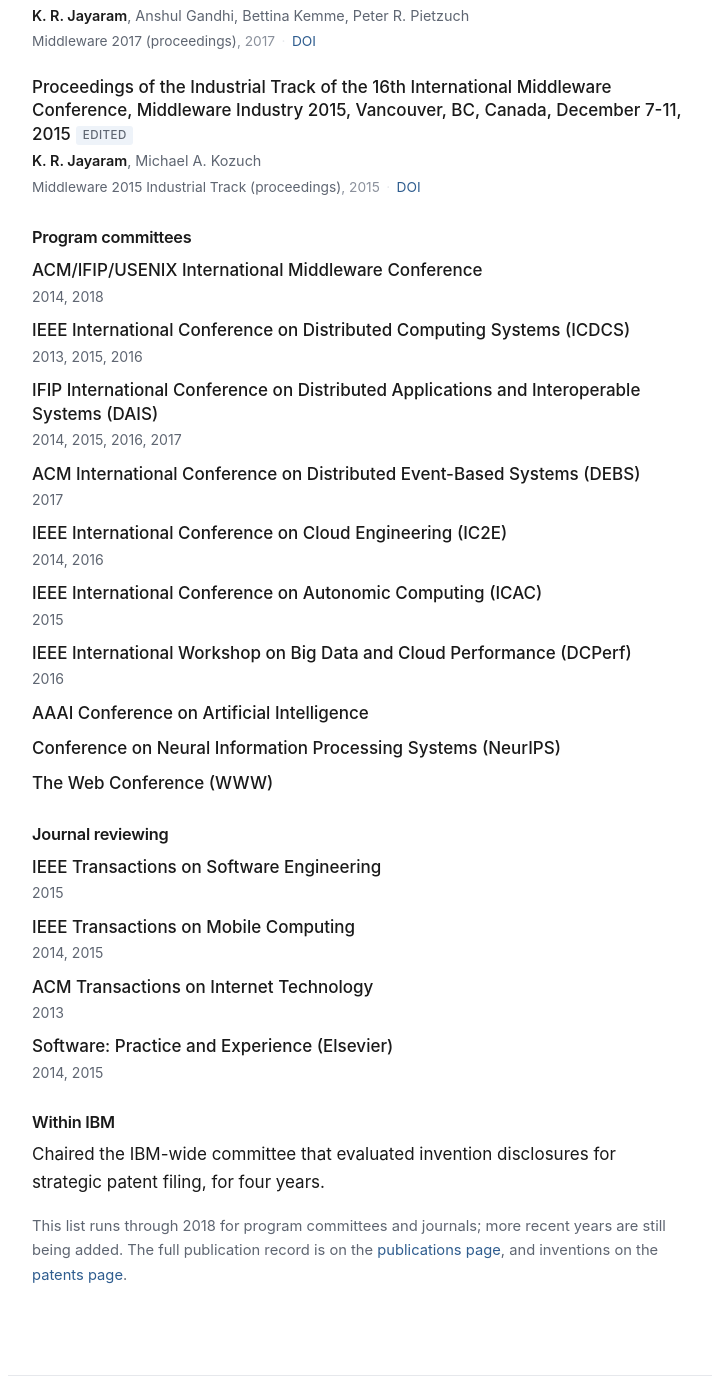
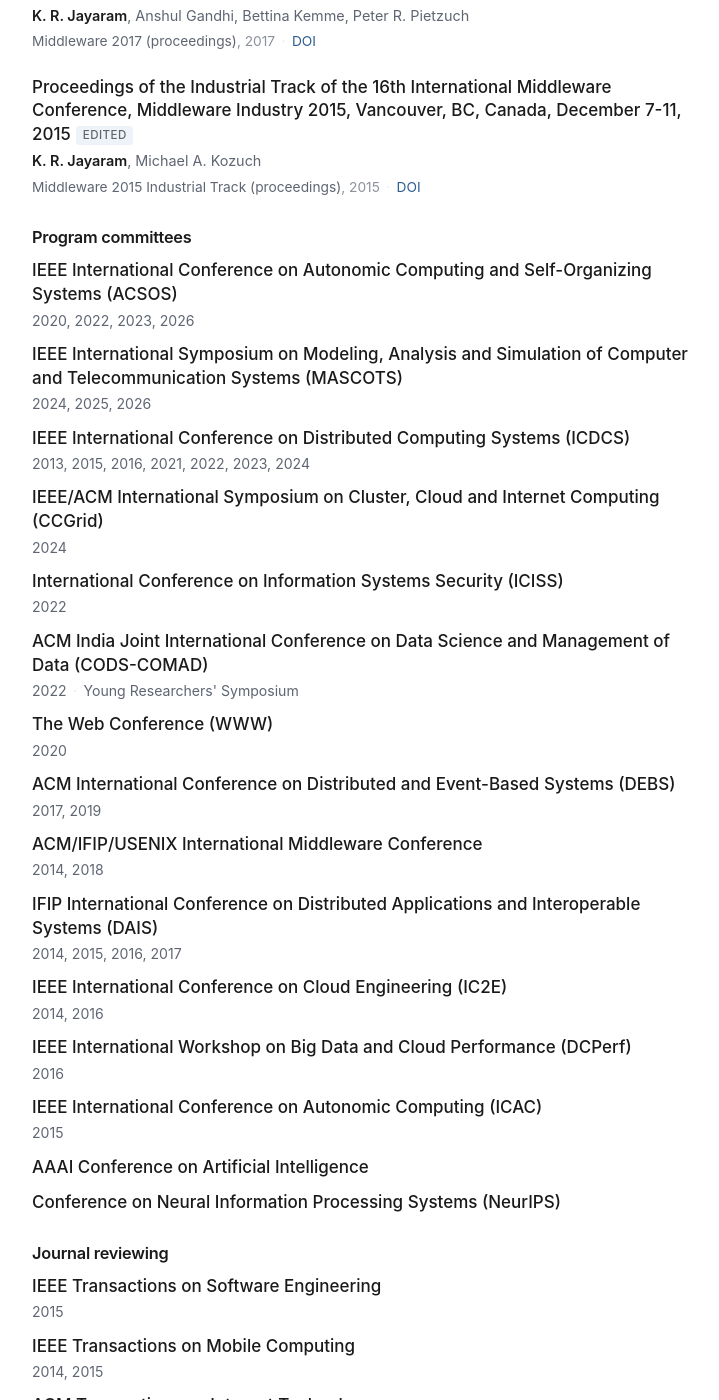
Before and after one commit to jayaramkr/jayaramkr.github.io, a Jekyll site: the page built from cv.md, in a window 1280 px wide and 1400 px high, scrolled down 2731 px. Shown: the whole window, without its empty margins (280-999 px from the left). Built offline with Jekyll 4.4.1, drawn with Linux system fonts in a browser that asks for light colours; some of the changed text lies outside the part shown.

Commit message:
Bring the program committee list up to 2026
Adds ACSOS, MASCOTS, CCGrid, ICISS and CODS-COMAD, extends ICDCS, DEBS
and WWW, and reorders the list by most recent year of service. Adds an
optional `note` for venues where the plain name would overstate the role.

The page footer said the PC and journal lists both stopped at 2018. Only
journal reviewing is still behind, and it stops at 2015, not 2018.

Co-Authored-By: Claude Opus 5 <noreply@anthropic.com>
Claude-Session: https://claude.ai/code/session_019k2C9vhF6RBKv6qRkTriyL

```diff
--- a/_data/service.yml
+++ b/_data/service.yml
@@ -1,12 +1,11 @@
 # Research community service.
 #
-# Years marked with a trailing "?" are not recorded anywhere I have — add them
-# as you confirm them. Entries with an empty `years` list render without years,
-# which is fine; fill them in when convenient.
+# `years` is a free-text string, so "2013, 2015" and "2014–2016" both work.
+# Leave it empty and the entry renders without years — useful when the service
+# is certain but the year isn't.
 #
-# The 2014–2018 rows come from the older CV; the organizing roles from 2020
-# onward come from the current one. Anything between 2018 and now that is
-# missing simply hasn't been supplied yet.
+# Program committees are recorded through 2026. Journal reviewing stops at 2015;
+# anything since then simply hasn't been supplied yet.
 
 # Newest first. `url` and `where` are both optional.
 organizing:
@@ -57,26 +56,40 @@ steering:
     venue: ACM/IFIP/USENIX International Middleware Conference
     years: "since 2018"
 
+# Ordered by most recent year of service. `note` is optional — use it only where
+# the plain venue name would overstate the role (a symposium or satellite track
+# rather than the main conference).
 program_committee:
+  - venue: IEEE International Conference on Autonomic Computing and Self-Organizing Systems (ACSOS)
+    years: "2020, 2022, 2023, 2026"
+  - venue: IEEE International Symposium on Modeling, Analysis and Simulation of Computer and Telecommunication Systems (MASCOTS)
+    years: "2024, 2025, 2026"
+  - venue: IEEE International Conference on Distributed Computing Systems (ICDCS)
+    years: "2013, 2015, 2016, 2021, 2022, 2023, 2024"
+  - venue: IEEE/ACM International Symposium on Cluster, Cloud and Internet Computing (CCGrid)
+    years: "2024"
+  - venue: International Conference on Information Systems Security (ICISS)
+    years: "2022"
+  - venue: ACM India Joint International Conference on Data Science and Management of Data (CODS-COMAD)
+    years: "2022"
+    note: Young Researchers' Symposium
+  - venue: The Web Conference (WWW)
+    years: "2020"
+  - venue: ACM International Conference on Distributed and Event-Based Systems (DEBS)
+    years: "2017, 2019"
   - venue: ACM/IFIP/USENIX International Middleware Conference
     years: "2014, 2018"
-  - venue: IEEE International Conference on Distributed Computing Systems (ICDCS)
-    years: "2013, 2015, 2016"
   - venue: IFIP International Conference on Distributed Applications and Interoperable Systems (DAIS)
     years: "2014, 2015, 2016, 2017"
-  - venue: ACM International Conference on Distributed Event-Based Systems (DEBS)
-    years: "2017"
   - venue: IEEE International Conference on Cloud Engineering (IC2E)
     years: "2014, 2016"
+  - venue: IEEE International Workshop on Big Data and Cloud Performance (DCPerf)
+    years: "2016"
   - venue: IEEE International Conference on Autonomic Computing (ICAC)
     years: "2015"
-  - venue: IEEE International Workshop on Big Data and Cloud Performance (DCPerf)
-    years: "2016"
   - venue: AAAI Conference on Artificial Intelligence
     years:
   - venue: Conference on Neural Information Processing Systems (NeurIPS)
-    years:
-  - venue: The Web Conference (WWW)
     years:
 
 journals:
--- a/cv.md
+++ b/cv.md
@@ -119,7 +119,11 @@ Proceedings edited in those roles:
 {%- for s in svc.program_committee %}
   <li>
     <span class="cv-what">{{ s.venue }}</span>
-    {%- if s.years %}<span class="cv-where">{{ s.years }}</span>{% endif %}
+    {%- if s.years or s.note %}<span class="cv-where">
+      {{- s.years -}}
+      {%- if s.years and s.note %}<span class="sep">·</span>{% endif -%}
+      {{- s.note -}}
+    </span>{% endif %}
   </li>
 {%- endfor %}
 </ul>
@@ -141,8 +145,8 @@ Chaired the IBM-wide committee that evaluated invention disclosures for strategi
 filing, for four years.
 
 <p class="summary">
-This list runs through 2018 for program committees and journals; more recent years are still
-being added. The full publication record is on the
+Journal reviewing is recorded only through 2015; more recent years are still being added.
+The full publication record is on the
 <a href="{{ '/publications/' | relative_url }}">publications page</a>, and inventions on the
 <a href="{{ '/patents/' | relative_url }}">patents page</a>.
 </p>
```
Also changed, not shown: README.md.
